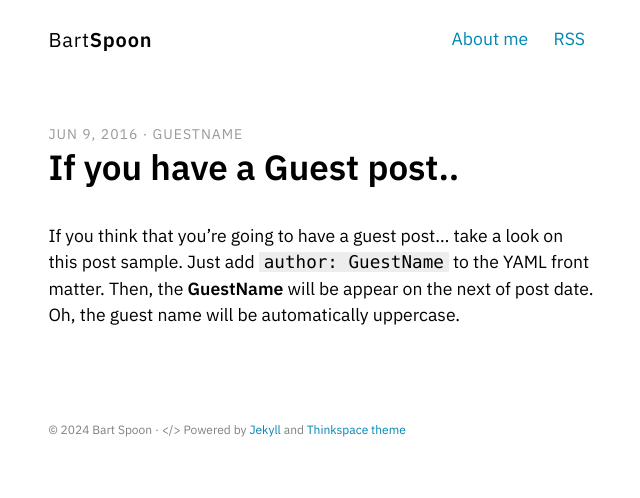
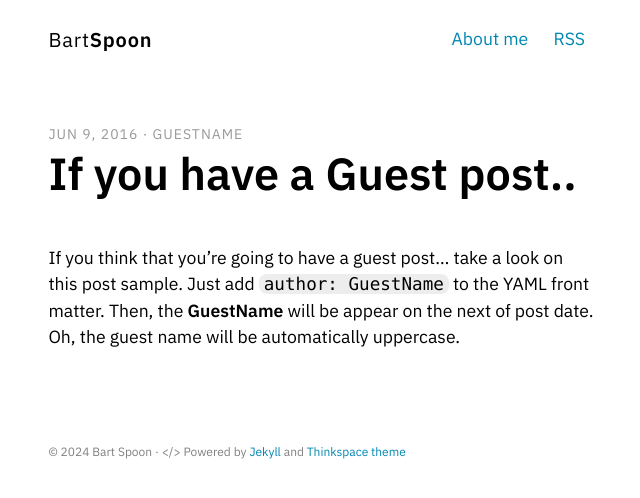
Before and after one commit to bart-spoon/bart-spoon.github.io, a Jekyll site: the page built from _posts/2016-06-09-if-you-have-a-guest-post.md, in a window 1280 px wide. Shown: the top 498 px of the page, without its empty margins (318-958 px from the left). Built offline with Jekyll 4.4.1, drawn with Linux system fonts in a browser that asks for light colours.

Commit message:
change h1 font size and code border radius

```diff
--- a/assets/scss/base/_typography.scss
+++ b/assets/scss/base/_typography.scss
@@ -20,7 +20,7 @@ h6 {
 }
 
 h1 {
-  font-size: rem(35);
+  font-size: rem(45);
 }
 
 h2 {
@@ -89,7 +89,7 @@ blockquote {
 
 code {
   background: none;
-  border-radius: 0;
+  border-radius: 8px;
   border: none;
   font-family: "SFMono-Regular",Menlo,Consolas,"Inconsolata",monospace;
   font-size: 1em;
```
